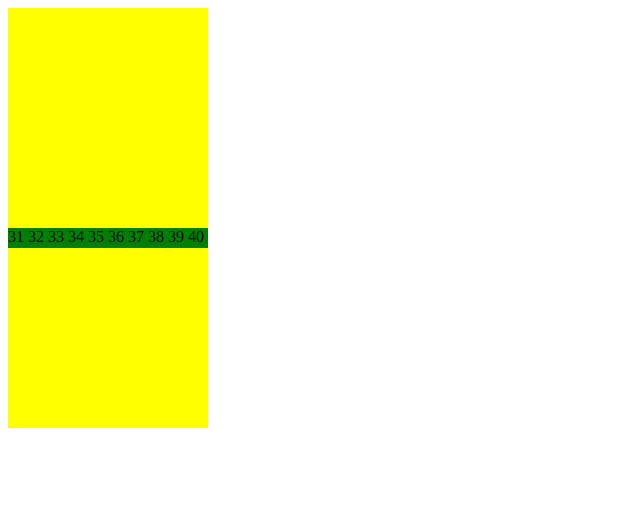
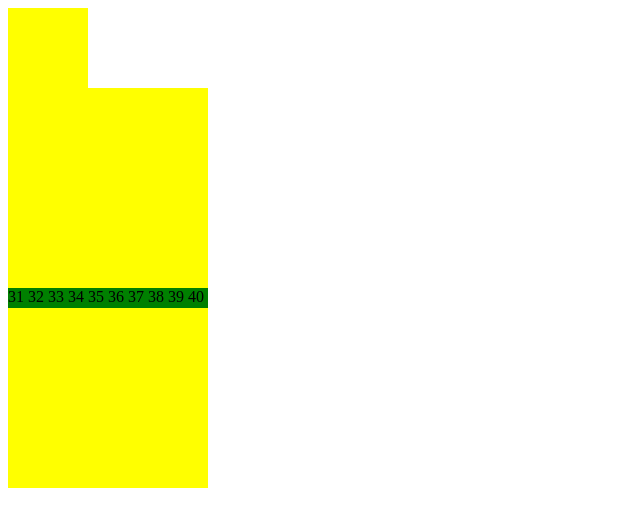
Before and after one commit to Kate24676/tetris, a plain HTML site: page js/index.html in a window 1280 px wide. Shown: the whole page, without its empty margins (0-640 px from the left). Drawn offline with Linux system fonts and the light colour scheme.

```diff
--- a/js/app.js
+++ b/js/app.js
@@ -1,6 +1,7 @@
-document.addEventListener('DomContentLoaded', () => {
+document.addEventListener('DOMContentLoaded', () => {
 
     const grid = document.querySelector('.grid')
+    const displaySquares = document.querySelectorAll('.previous-grid div')
     let squares = Array.from(grid.querySelectorAll('div'))
     const width = 10
     const height = 20
--- a/js/index.html
+++ b/js/index.html
@@ -9,7 +9,7 @@
 
 
 <body>
-    <div class="previous-game">
+    <div class="previous-shape">
         <div class="previous-grid">
             <div></div>
             <div></div>
--- a/js/style.css
+++ b/js/style.css
@@ -12,11 +12,16 @@ flex-wrap: wrap;
 }
 
 .previous-grid {
-    height: 400px;
-    width: 200px;
+    height: 80px;
+    width: 80px;
     display: flex;
     flex-wrap: wrap;
     }
+
+.previous-shape {
+    height: 80px;
+    width: 80px;
+}
 
 
 .block {
```
